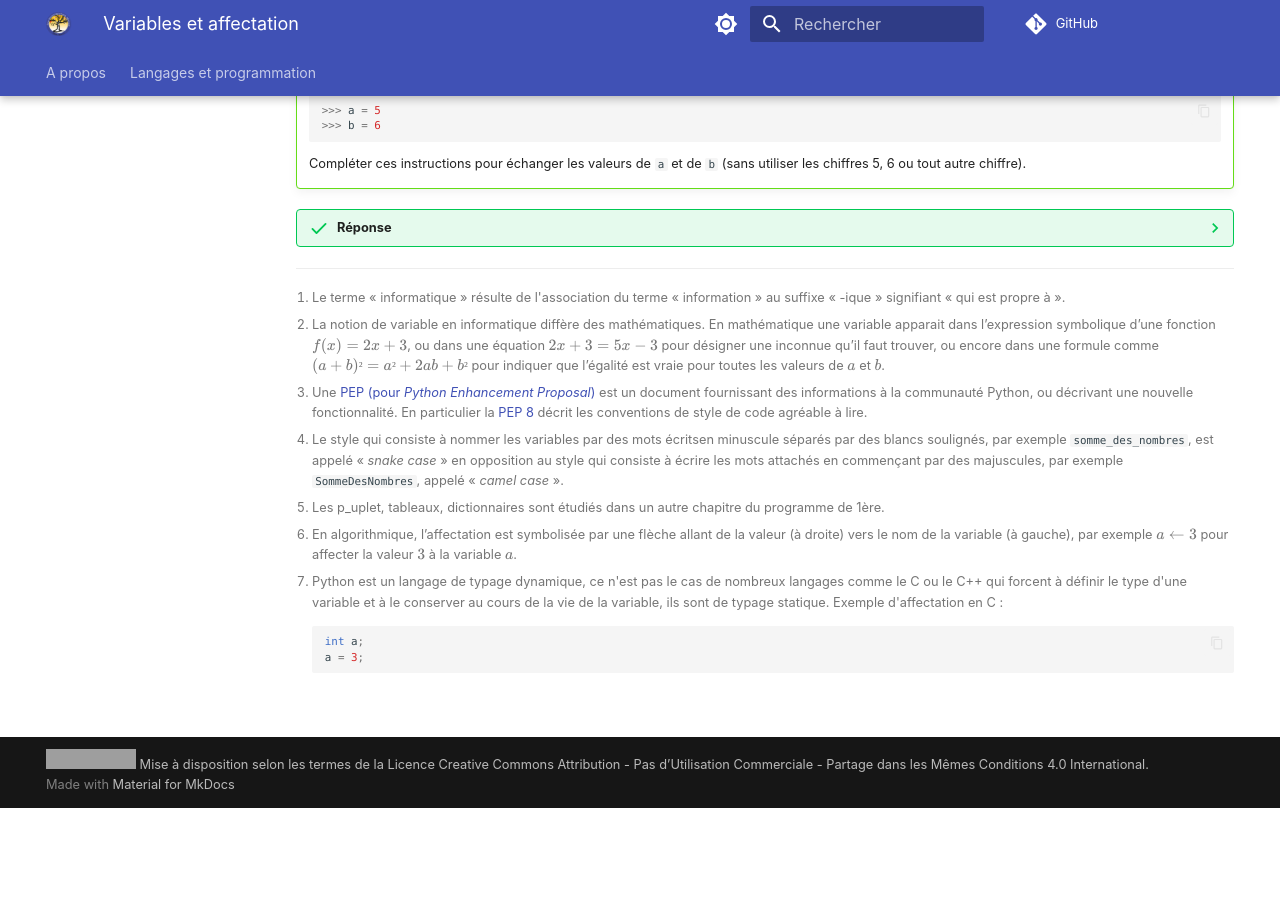
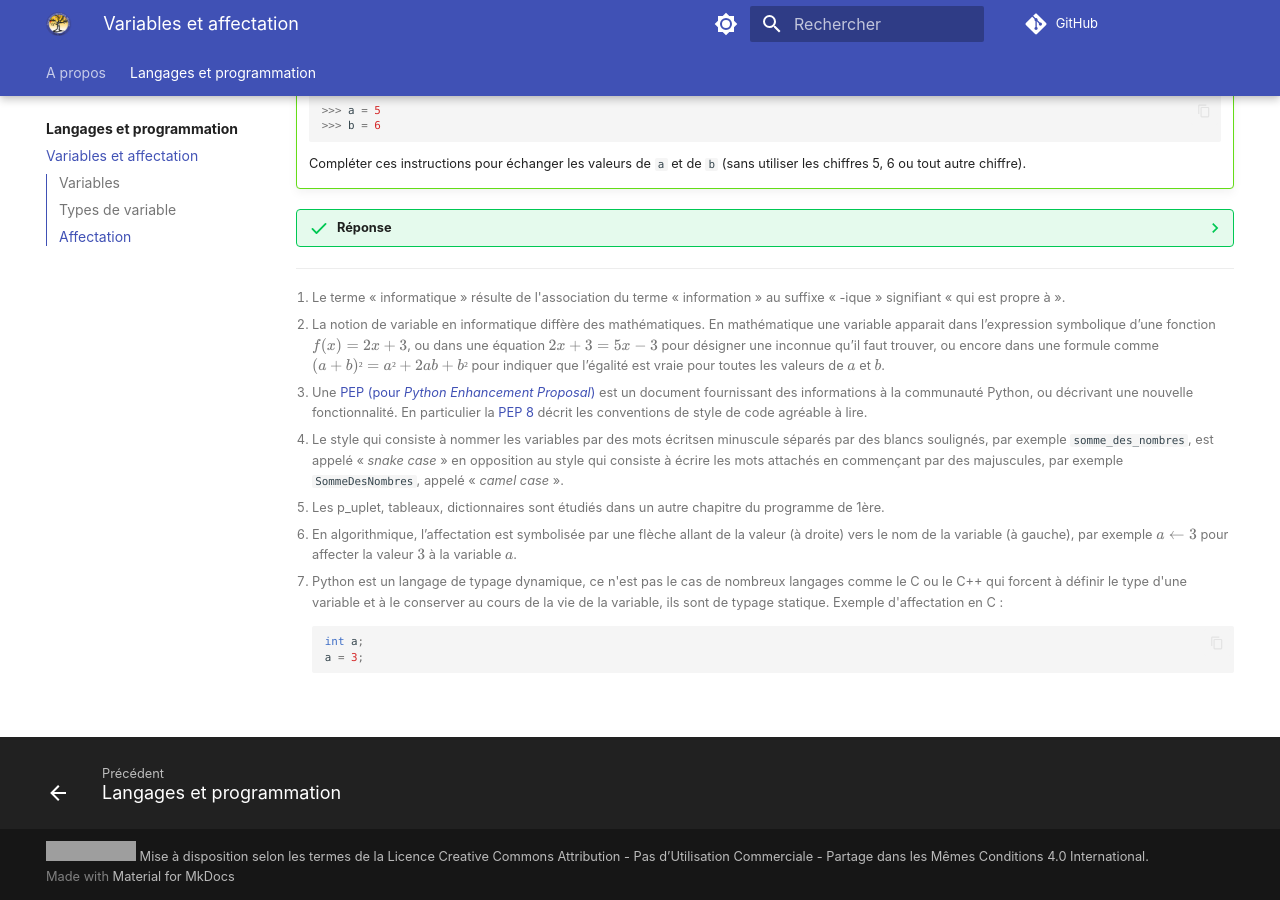
Before and after one commit to eipaca/NSI-1, an MkDocs documentation site: the page built from docs/langages-et-programmation/1-variables-affectation.md, in a window 1280 px wide and 900 px high, scrolled down 2607 px. Built offline with MkDocs 1.6.1 and Material for MkDocs 9.7.7, drawn with Linux system fonts in a browser that asks for light colours; emoji names are drawn with the system emoji font; comment, search, counter and statistics services are not loaded; before the commit the page ends 3415 px from its top, so only the background shows below that; grey boxes are pictures that could not be loaded.

Commit message:
Update mkdocs.yml

```diff
--- a/mkdocs.yml
+++ b/mkdocs.yml
@@ -123,7 +123,7 @@ nav:
   #  - ihm-sur-web/index.md
   - Langages et programmation:
     - langages-et-programmation/index.md
- #   - Variables et affectation: langages-et-programmation/1-variables-affectation.md
+    - Variables et affectation: langages-et-programmation/1-variables-affectation.md
  #   - Opérations, comparaisons et expressions: langages-et-programmation/2-operations-comparaisons-expressions.md
  #   - Instructions: langages-et-programmation/3-instructions.md
  #   - Constructions élémentaires: langages-et-programmation/4-constructions-elementaires.md
```
